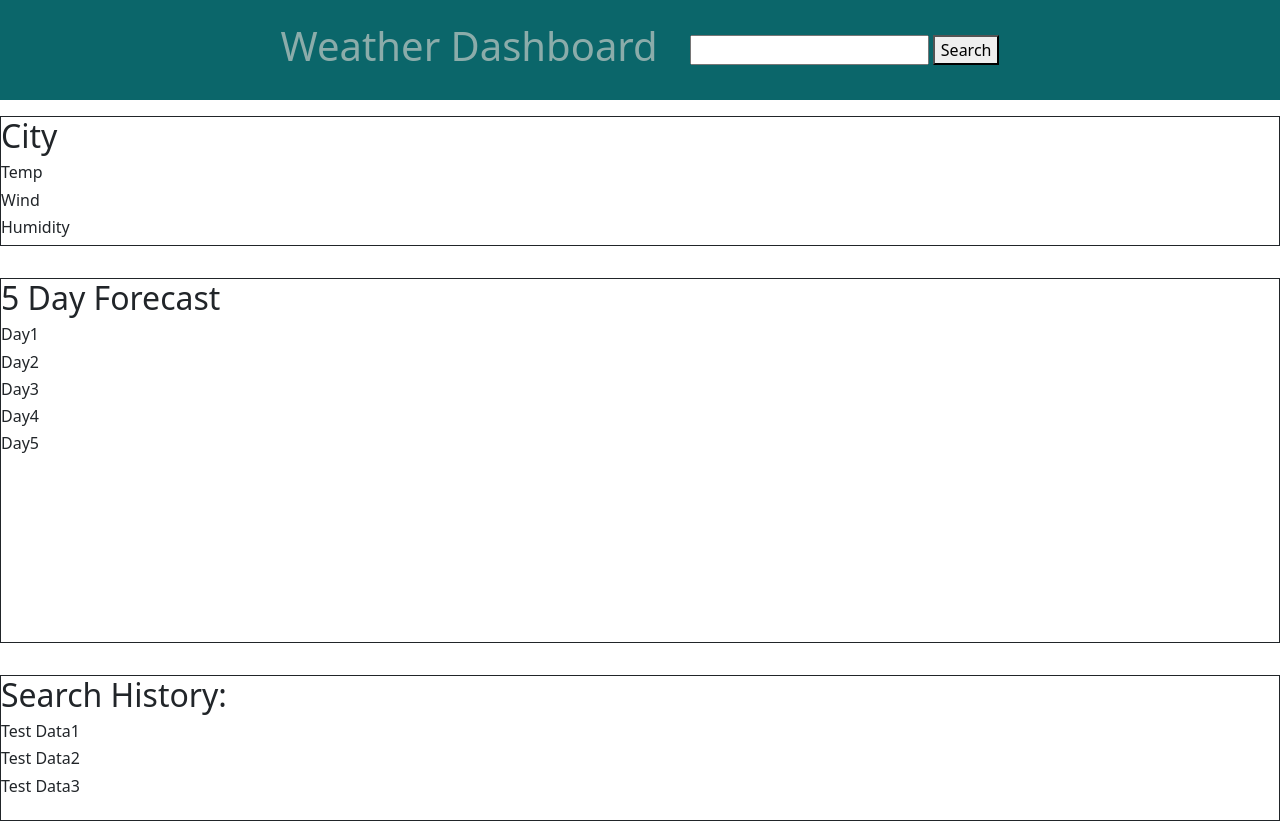
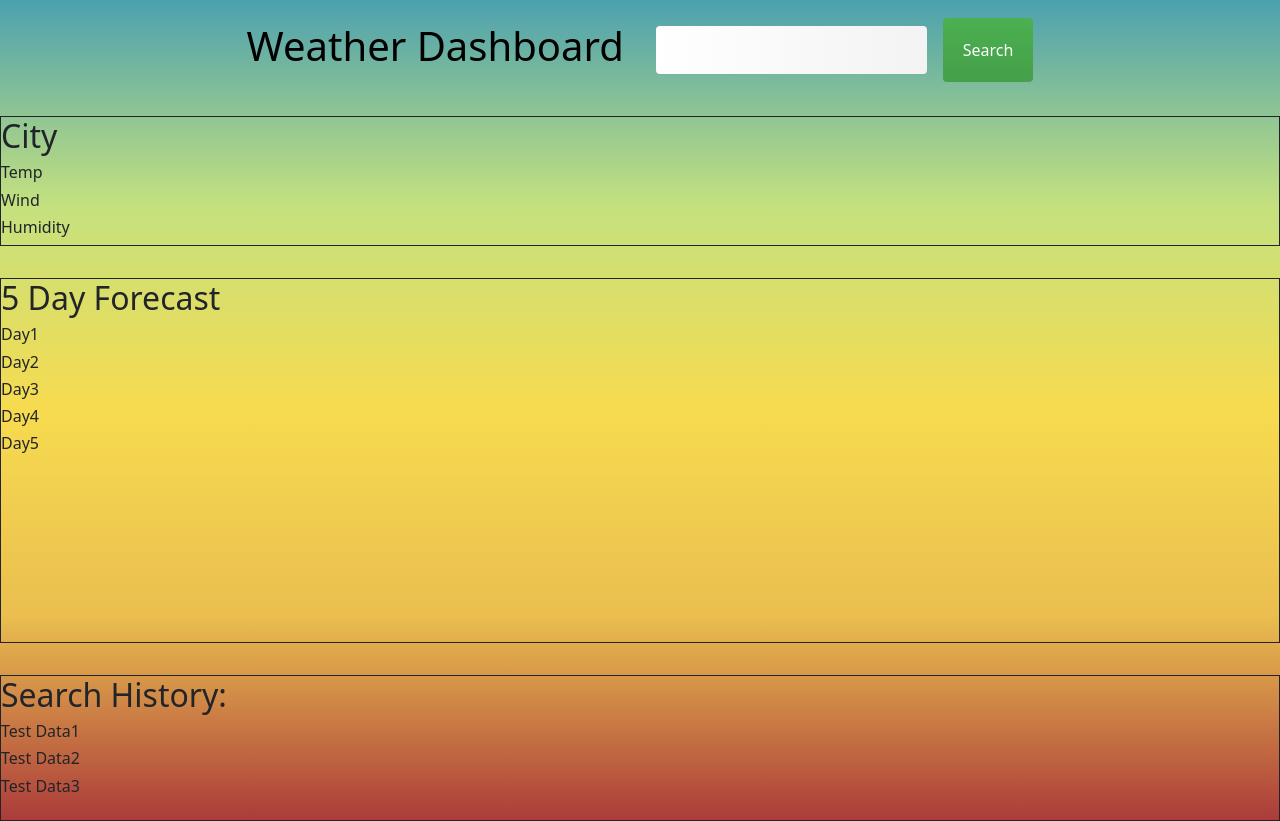
Before and after one commit to JackStendeback/Stendeback-Weather-Application, a plain HTML site: page index.html in a window 1280 px wide. Drawn offline with nearby package versions, Linux system fonts and the light colour scheme.

Commit message:
making changes to the css, going for a cleaner for refined look

```diff
--- a/style.css
+++ b/style.css
@@ -1,12 +1,46 @@
+body {
+    background: linear-gradient(to bottom, #4CA1AF, #C4E17F, #F7DB4F, #EABE4F, #AB3B3A);
+}
+
 .header {
     display: flex;
     justify-content: center;
     align-items: center;
     min-height: 100px;
-    background: #0B666A;
-    color: #8BACAA;
+    color: black;
     gap: 2rem;
 }
+
+.search {
+    display: flex;
+    gap: 1rem;
+}
+
+.search-bar {
+    width: 100%;
+    padding: 12px 20px;
+    margin: 8px 0;
+    box-sizing: border-box;
+    border: none;
+    border-radius: 4px;
+    background: linear-gradient(to right, #ffffff, #f3f3f3);
+    font-size: 16px;
+  }
+
+  .search-btn {
+    padding: 12px 20px;
+    border: none;
+    border-radius: 4px;
+    cursor: pointer;
+    font-size: 16px;
+    background: linear-gradient(to bottom, #4CAF50, #45a049);
+    color: white;
+    transition: background 0.3s ease;
+  }
+
+  .search-btn:hover {
+    background: linear-gradient(to bottom, #45a049, #4CAF50);
+  }
 
 .card-body {
     position: absolute;
```
